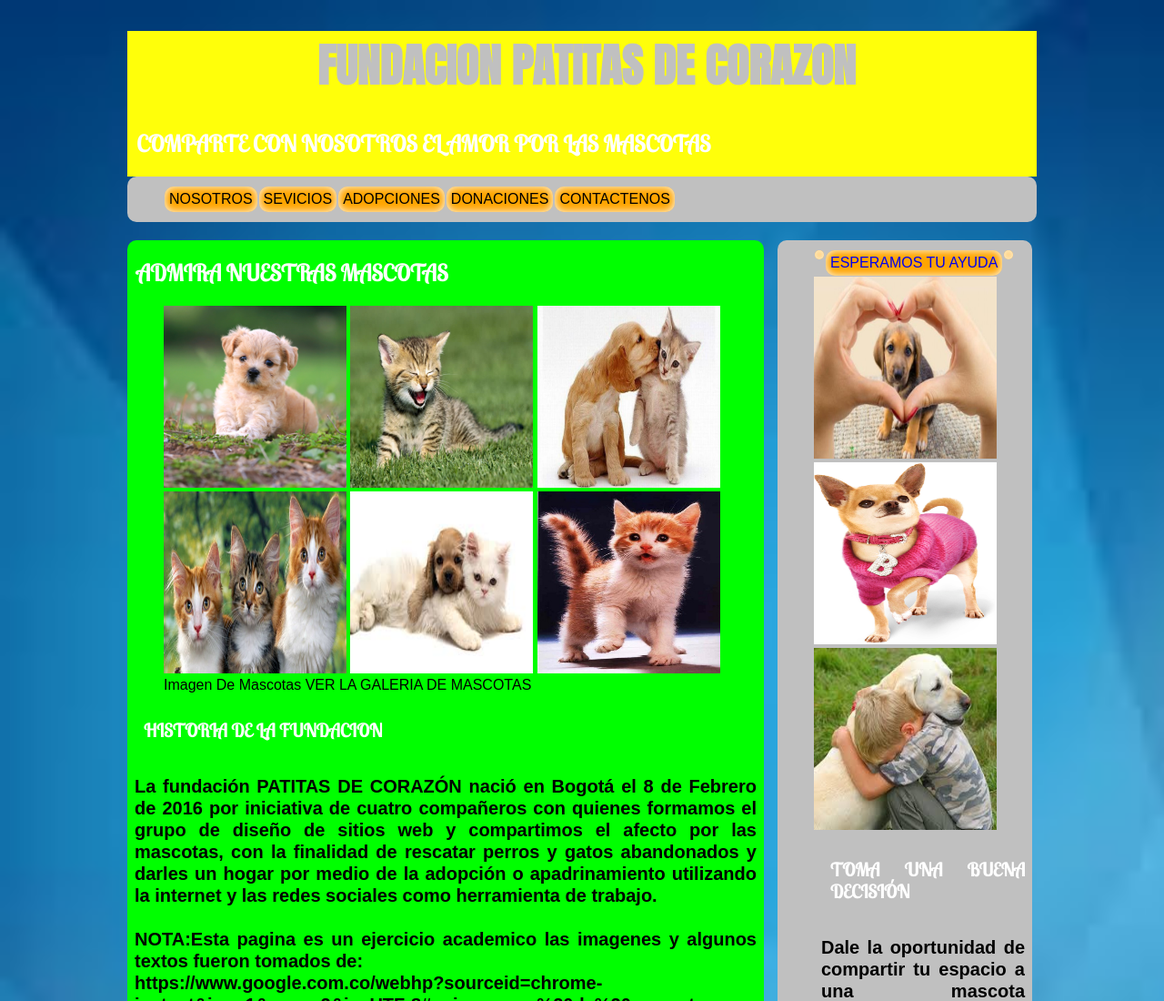
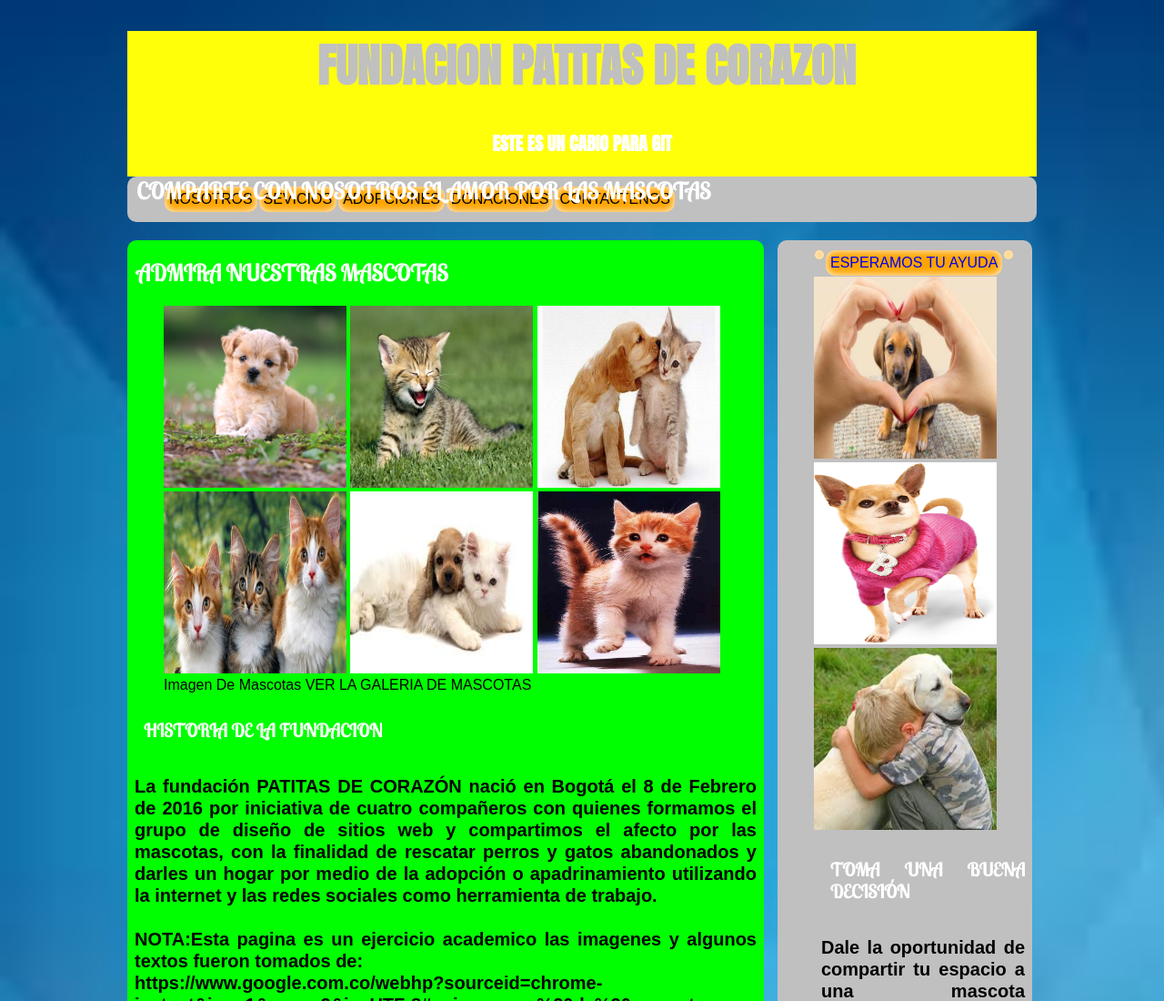
Before and after one commit to siervosoler/Trabajomascotas, a plain HTML site: page MASCOTAS/MASCOTAS/INDEX.html in a window 1280 px wide. Shown: the top 1100 px of the page at 91% size. Drawn offline with Linux system fonts and the light colour scheme.

Commit message:
VERSION1.1
Se coloco un cambio para probar github.

```diff
--- a/MASCOTAS/MASCOTAS/INDEX.html
+++ b/MASCOTAS/MASCOTAS/INDEX.html
@@ -15,7 +15,7 @@
 <DIV id="contenidos">
 	<header>
 		<h1>FUNDACION PATITAS DE CORAZON </h1>
-
+		<h3>ESTE ES UN CABIO PARA GIT</h3>
 		<h2>COMPARTE CON NOSOTROS EL AMOR POR LAS MASCOTAS</h2>
 
 	</header>
```
